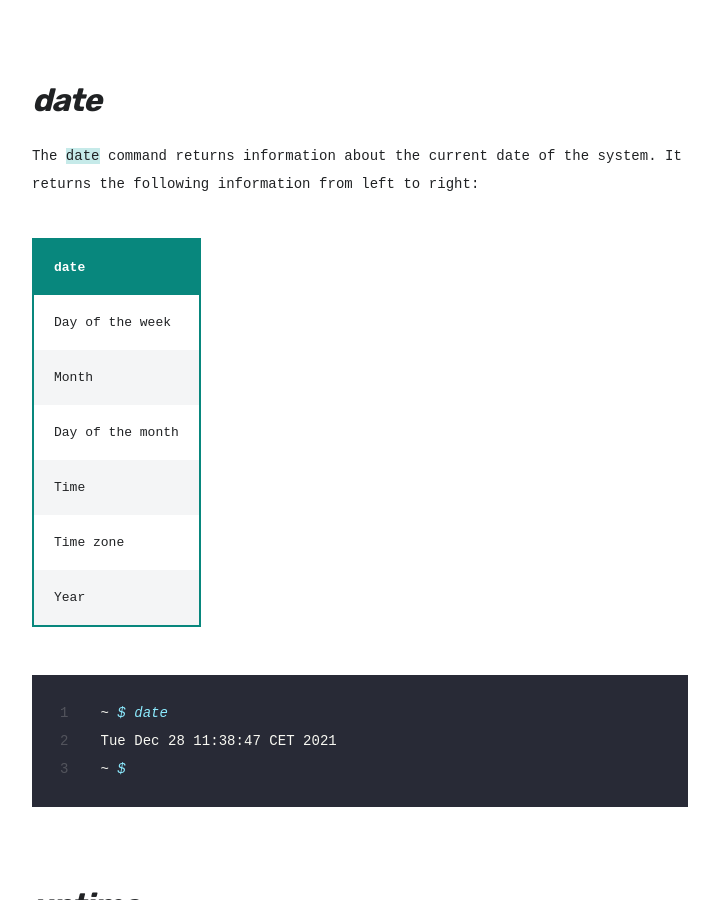
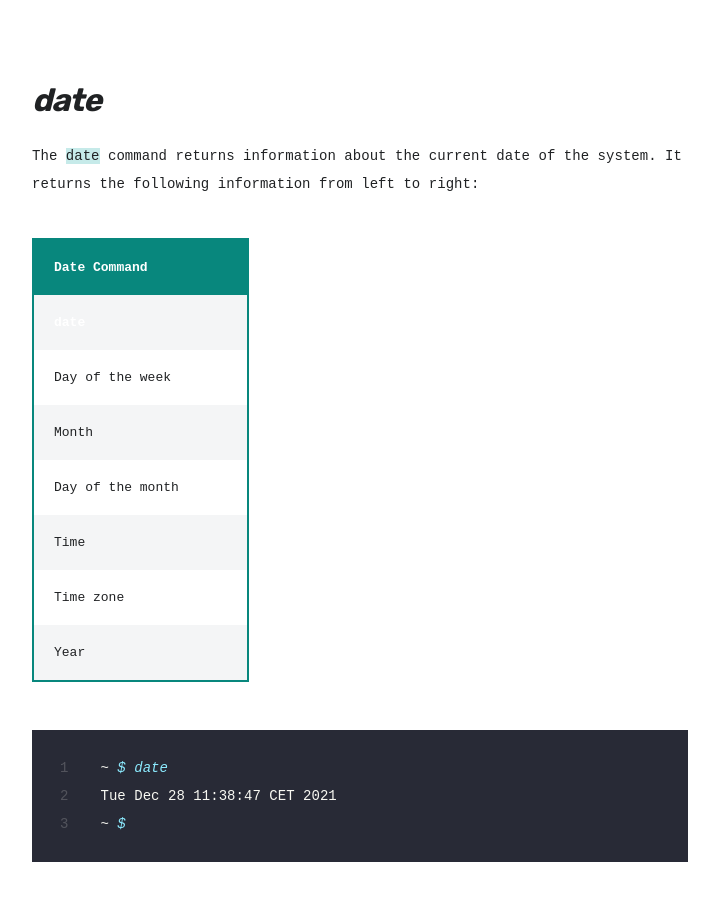
Before and after one commit to kletobias/kletobias.github.io, a Jekyll site: the page built from _projects/Chapter_5-11.md, in a window 1280 px wide and 900 px high, scrolled down 1672 px. Shown: the whole window, without its empty margins (38-757 px from the left). Built offline with Jekyll 4.4.1, drawn with Linux system fonts in a browser that asks for light colours; nearby versions of some CDN libraries; some web fonts are replaced.

Commit message:
updating module5 for the website

```diff
--- a/_projects/Chapter_5-11.md
+++ b/_projects/Chapter_5-11.md
@@ -25,7 +25,7 @@ accent_color: '#08877d'
 The `date` command returns information about the current date of the system.
 It returns the following information from left to right:
 
-
+| Date Command    ||
 | date             |
 |------------------|
 | Day of the week  |
```
